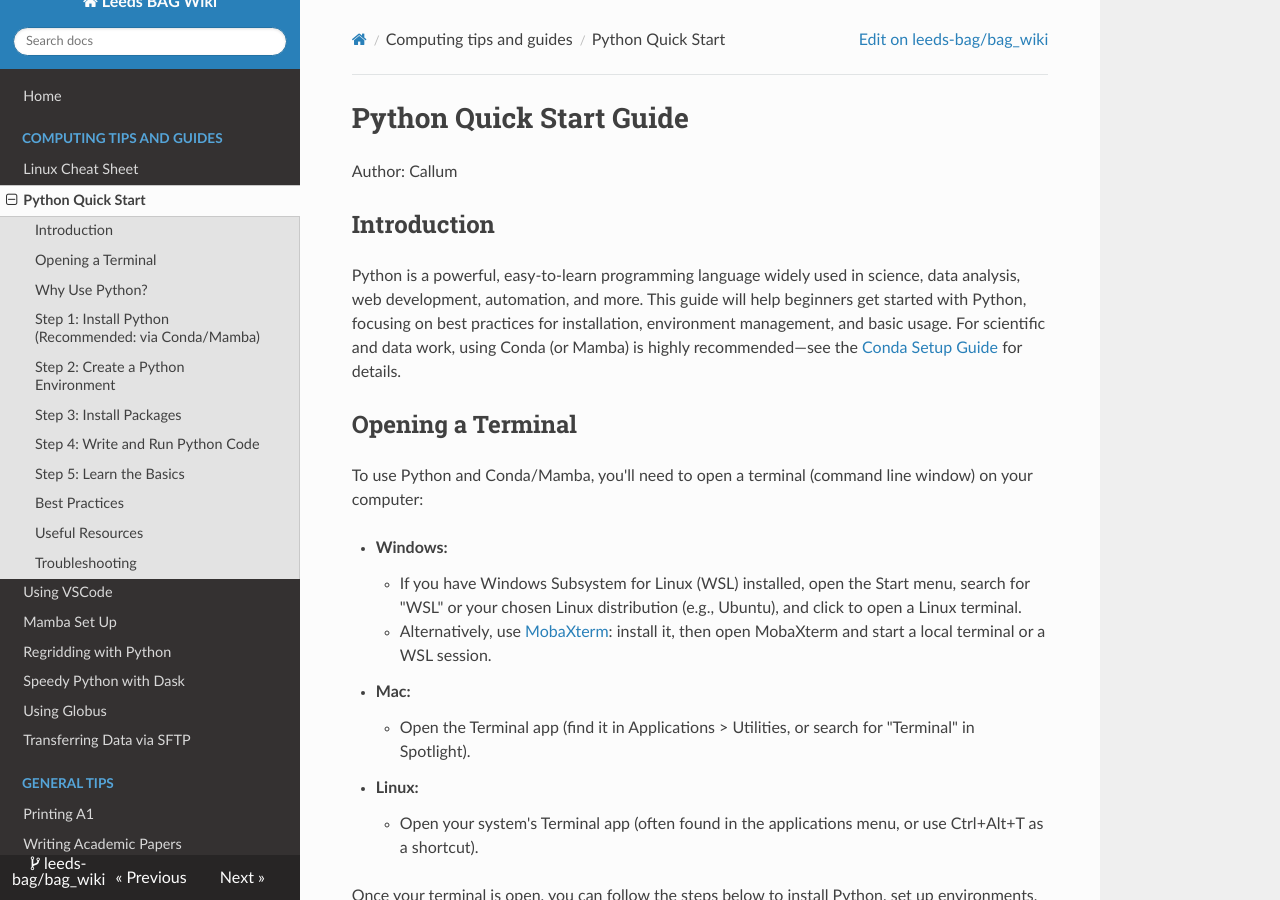
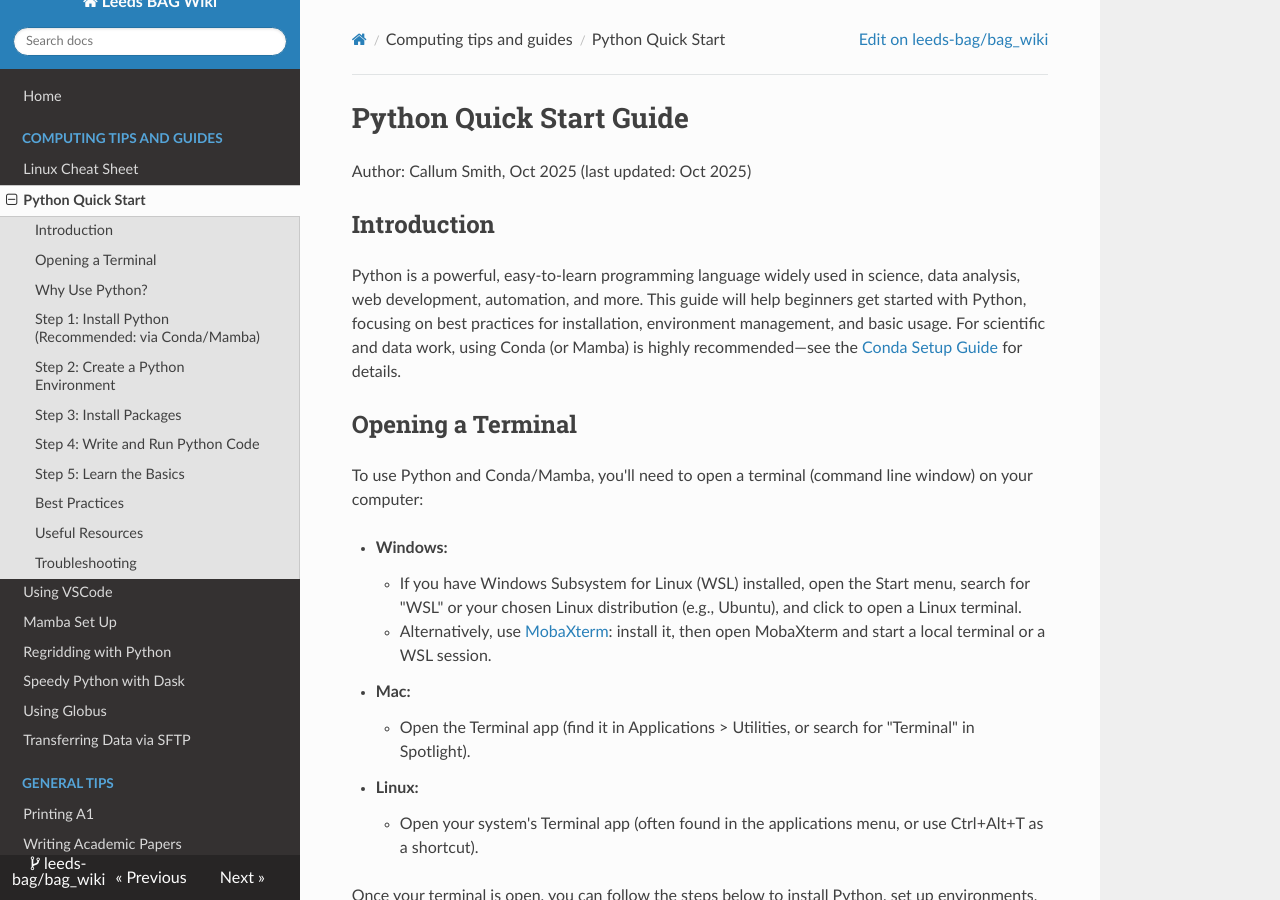
Before and after one commit to leeds-bag/bag_wiki, an MkDocs documentation site: the page built from docs/python_quick_start.md, in a window 1280 px wide and 900 px high. Built offline with MkDocs 1.6.1, drawn with Linux system fonts in a browser that asks for light colours; nearby versions of some CDN libraries.

Commit message:
Update author information in Python Quick Start guide

```diff
--- a/docs/python_quick_start.md
+++ b/docs/python_quick_start.md
@@ -1,6 +1,6 @@
 # Python Quick Start Guide
 
-Author: Callum
+Author: Callum Smith, Oct 2025 (last updated: Oct 2025)
 
 ## Introduction
 Python is a powerful, easy-to-learn programming language widely used in science, data analysis, web development, automation, and more. This guide will help beginners get started with Python, focusing on best practices for installation, environment management, and basic usage. For scientific and data work, using Conda (or Mamba) is highly recommended—see the [Conda Setup Guide](./conda_setup.md) for details.
```
